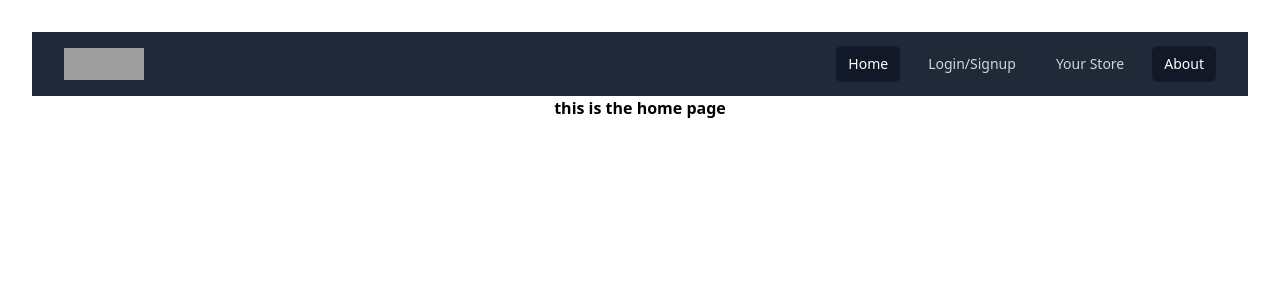
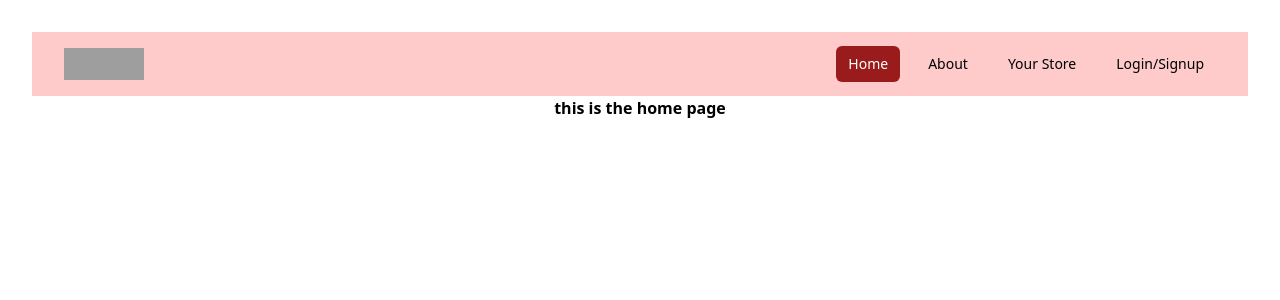
Before and after one commit to YuliyaTsoy/food-marketplace-app, a React (Vite) app in the folder client/: page / in a window 1280 px wide. Shown: the top 300 px of the page. Built offline with nearby package versions, Linux system fonts and the light colour scheme; grey boxes are pictures that could not be loaded.

Commit message:
changed color and added a collor palette for easier manipulation

```diff
--- a/client/src/components/Nav.jsx
+++ b/client/src/components/Nav.jsx
@@ -6,25 +6,32 @@ import { useLocation } from 'react-router-dom'
 function NavBar() {
     const currentPage = useLocation().pathname
 
+    const colorPalette = {
+        background: 'bg-red-200',
+        text: 'text-black-300',
+        hoverBg: 'bg-red-300',
+        currentBg: 'bg-red-800'
+    }
+
     const navigation = [
         { name: 'Home', href: '/', current: true },
+        { name: 'About', href: '/About', current: false },
+        { name: 'Your Store', href: '/Store', current: false },
         { name: 'Login/Signup', href: '/Login', current: false },
-        { name: 'Your Store', href: '/Store', current: false },
-        { name: 'About', href: '/', current: false },
     ]
 
     function classNames(...classes) {
         return classes.filter(Boolean).join(' ')
     }
     return (
-        <Disclosure as="nav" className="bg-gray-800">
+        <Disclosure as="nav" className={colorPalette.background}>
             {({ open }) => (
                 <>
                     <div className="mx-auto max-w-7xl px-2 sm:px-6 lg:px-8">
                         <div className="relative flex h-16 items-center justify-between">
                             <div className="absolute inset-y-0 left-0 flex items-center sm:hidden">
                                 {/* Mobile menu button*/}
-                                <Disclosure.Button className="relative inline-flex items-center justify-center rounded-md p-2 text-gray-400 hover:bg-gray-700 hover:text-white focus:outline-none focus:ring-2 focus:ring-inset focus:ring-white">
+                                <Disclosure.Button className={`relative inline-flex items-center justify-center rounded-md p-2 text-black hover:${colorPalette.hoverBg} hover:text-white focus:outline-none focus:ring-2 focus:ring-inset focus:ring-white`}>
                                     <span className="absolute -inset-0.5" />
                                     <span className="sr-only">Open main menu</span>
                                     {open ? (
@@ -54,7 +61,7 @@ function NavBar() {
                                                     href={item.href}
                                                     className={
                                                         classNames(
-                                                            item.current ? 'bg-gray-900 text-white' : 'text-gray-300 hover:bg-gray-700 hover:text-white',
+                                                            item.current ? `${colorPalette.currentBg} text-white` : `${colorPalette.text} hover:${colorPalette.hoverBg} hover:text-white`,
                                                             'rounded-md px-3 py-2 text-sm font-medium'
                                                         )}
                                                 >
@@ -78,7 +85,7 @@ function NavBar() {
                                         as="a"
                                         href={item.href}
                                         className={classNames(
-                                            item.current ? 'bg-gray-900 text-white' : 'text-gray-300 hover:bg-gray-700 hover:text-white',
+                                            item.current ? `${colorPalette.currentBg} text-white` : `${colorPalette.text} hover:${colorPalette.hoverBg} hover:text-white`,
                                             'block rounded-md px-3 py-2 text-base font-medium'
                                         )}
                                     >
```
